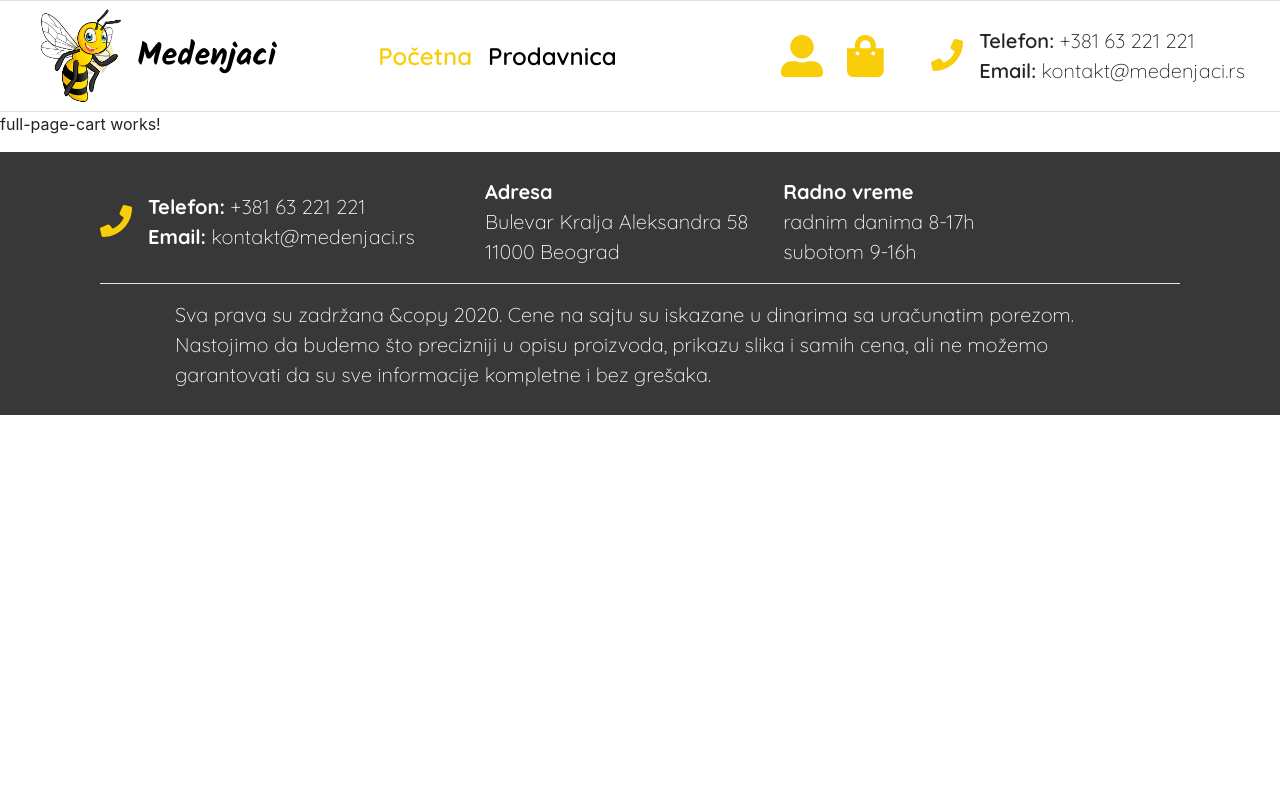
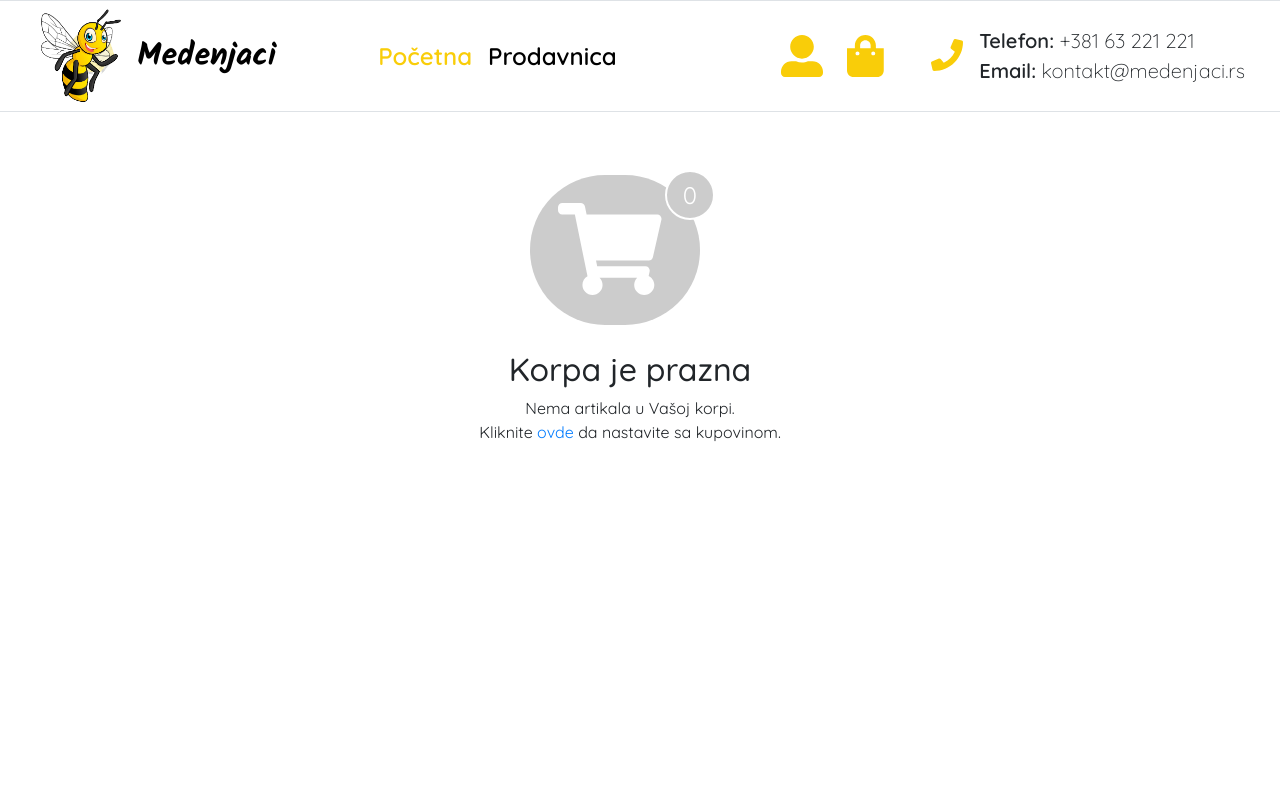
Before and after one commit to ahmet-halilovic/Medenjaci-Web, an Angular app: page /cart in a window 1280 px wide. Shown: the top 800 px of the page. Built offline with nearby package versions, Linux system fonts and the light colour scheme.

Commit message:
Add full-page cart

```diff
--- a/src/app/app.module.ts
+++ b/src/app/app.module.ts
@@ -13,6 +13,7 @@ import {ProductComponent} from './components/shop/product/product.component';
 import {ProductDetailsComponent} from './components/shop/product-details/product-details.component';
 import {FormsModule, ReactiveFormsModule} from '@angular/forms';
 import {FullPageCartComponent} from './components/shop/full-page-cart/full-page-cart.component';
+import { PointReplacerPipe } from './components/overwrittenComponents/point-replacer.pipe';
 
 @NgModule({
   declarations: [
@@ -24,6 +25,7 @@ import {FullPageCartComponent} from './components/shop/full-page-cart/full-page-
     ProductComponent,
     ProductDetailsComponent,
     FullPageCartComponent,
+    PointReplacerPipe,
   ],
   imports: [
     BrowserModule,
--- /dev/null
+++ b/src/app/components/overwrittenComponents/point-replacer.pipe.ts
@@ -0,0 +1,15 @@
+import {Pipe} from '@angular/core';
+import {DecimalPipe} from '@angular/common';
+
+@Pipe({
+  name: 'pointReplacer'
+})
+export class PointReplacerPipe extends DecimalPipe {
+
+  // @ts-ignore
+  transform(value: any, digits?: string): string {
+    // @ts-ignore
+    return super.transform(value, digits).replace(',', '.');
+  }
+
+}
--- a/src/app/components/shop/full-page-cart/full-page-cart.component.css
+++ b/src/app/components/shop/full-page-cart/full-page-cart.component.css
@@ -0,0 +1,121 @@
+.wrapper {
+  width: 100%;
+  height: auto;
+  min-height: 100vh;
+
+  padding: 1% 5%;
+  font-family: 'Quicksand';
+}
+
+.icon-container {
+  width: 170px;
+  height: 150px;
+  background-color: rgb(204, 204, 204);
+  border-radius: 350px;
+  margin-top: 50px;
+}
+
+.icon-container fa-icon {
+  color: white;
+  font-size: 92px;
+  position: relative;
+  right: 5px;
+}
+
+.number-container {
+  width: 50px;
+  height: 50px;
+  background-color: rgb(204, 204, 204);
+  border: 2px solid white;
+  border-radius: 450px;
+
+  position: relative;
+  right: 35px;
+  top: 45px;
+}
+
+.number-container span {
+  color: white;
+  font-size: 24px;
+}
+
+.text-container {
+  margin-top: 25px;
+  margin-right: 20px;
+}
+
+.text-container p {
+  text-align: center;
+}
+
+table {
+  width: 100%;
+}
+
+.header-row, .footer-row {
+  border: 1px solid black;
+  border-left: 0;
+  border-right: 0;
+}
+
+.header-row th {
+  padding: 10px 0;
+}
+
+.product td {
+  padding: 5px 0;
+  font-size: 20px;
+  font-weight: 400;
+}
+
+.product fa-icon {
+  color: red;
+  font-size: 34px;
+}
+
+.product fa-icon:hover {
+  cursor: pointer;
+}
+
+.product td input {
+  width: 100px;
+}
+
+.product img {
+  width: 125px;
+  height: 110px;
+}
+
+.footer-row {
+  padding: 10px 25px;
+}
+
+.footer-row a {
+  font-weight: 600;
+  text-decoration: none;
+}
+
+.footer-row a:hover {
+  cursor: pointer;
+}
+
+#empty-cart {
+  color: red;
+}
+
+#continue-shopping {
+  color: var(--secondary-color);
+}
+
+button {
+  background-color: var(--secondary-color);
+  padding: 10px 40px;
+  color: var(--footer-color);
+
+  border: 0px;
+  border-radius: 35px;
+}
+
+button:hover {
+  background-color: rgb(255, 235, 32);
+}
--- a/src/app/components/shop/full-page-cart/full-page-cart.component.html
+++ b/src/app/components/shop/full-page-cart/full-page-cart.component.html
@@ -1 +1,71 @@
-<p>full-page-cart works!</p>
+<div class="wrapper">
+  <h3 *ngIf="products.length > 0" class="mb-4">Korpa</h3>
+
+  <div
+    *ngIf="products.length === 0"
+    class="d-flex flex-column align-items-center no-products-container my-auto"
+  >
+    <div class="d-flex flex-row">
+      <div
+        class="icon-container d-flex justify-content-center align-items-center"
+      >
+        <fa-icon [icon]="faCart"></fa-icon>
+      </div>
+      <div
+        class="number-container d-flex justify-content-center align-items-center"
+      >
+        <span>0</span>
+      </div>
+    </div>
+    <div
+      class="text-container d-flex flex-column justify-content-center align-items-center"
+    >
+      <h2>Korpa je prazna</h2>
+      <p>
+        Nema artikala u Vašoj korpi.<br/>
+        <span>Kliknite <a [routerLink]="['/shop']">ovde</a> da
+          nastavite sa kupovinom.</span
+        >
+      </p>
+    </div>
+  </div>
+
+  <div class="products-container" *ngIf="products.length > 0">
+    <table>
+      <tr class="header-row">
+        <th style="width: 10%"></th>
+        <th style="width: 45%">Naziv proizvoda</th>
+        <th style="width: 18%;">Pojedinačna cena</th>
+        <th style="width: 12%">Količina</th>
+        <th style="width: 10%">Ukupno</th>
+        <th style="width: 5%"></th>
+      </tr>
+      <tr *ngFor="let product of products" class="product">
+        <td class="d-flex flex-row justify-content-center"><img src="{{ product.picture }}" alt=""/></td>
+        <td><span>{{product.name}}</span></td>
+        <td><span>{{product.price | pointReplacer}} RSD</span></td>
+        <td>
+          <input
+            type="number"
+            id="quantity"
+            min="0"
+            (change)="deleteOnChange($event, product)"
+            [(ngModel)]="product.quantity"
+          />
+        </td>
+        <td><span>{{product.quantity * product.price | pointReplacer}} RSD</span></td>
+        <td>
+          <fa-icon [icon]="faTrash" (click)="deleteProduct(product)"></fa-icon>
+        </td>
+      </tr>
+    </table>
+    <div class="footer-row d-flex flex-row justify-content-between">
+      <a id="empty-cart" (click)="emptyCart()">Isprazni korpu</a>
+      <a id="continue-shopping" [routerLink]="['/shop']">Nastavi kupovinu</a>
+    </div>
+    <div class="d-flex flex-column align-items-end mt-2">
+      <h5>Sve ukupno <span class="ml-5">{{getTotalPrice() | pointReplacer}} RSD</span></h5>
+      <button class="mr-4 mt-2">Dodaj u korpu</button>
+    </div>
+  </div>
+</div>
--- a/src/app/components/shop/full-page-cart/full-page-cart.component.ts
+++ b/src/app/components/shop/full-page-cart/full-page-cart.component.ts
@@ -1,4 +1,7 @@
-import { Component, OnInit } from '@angular/core';
+import {Component, OnInit} from '@angular/core';
+import {faShoppingCart, faTrash} from '@fortawesome/free-solid-svg-icons';
+import {CartService} from '../../../services/cart.service';
+import {ChosenProduct} from '../../../models/ChosenProduct';
 
 @Component({
   selector: 'app-full-page-cart',
@@ -6,10 +9,47 @@ import { Component, OnInit } from '@angular/core';
   styleUrls: ['./full-page-cart.component.css']
 })
 export class FullPageCartComponent implements OnInit {
+  faCart = faShoppingCart;
+  faTrash = faTrash;
 
-  constructor() { }
+  products: ChosenProduct[] = [];
+
+  constructor(private cartService: CartService) {
+  }
 
   ngOnInit(): void {
+    this.products = this.cartService.getProducts();
   }
 
+  getTotalQuantity() {
+    let sum = 0;
+    this.products.forEach((element) => {
+      sum += element.quantity;
+    });
+
+    return sum.toString();
+  }
+
+  getTotalPrice() {
+    let sum = 0;
+    this.products.forEach((element) => {
+      sum += element.price * element.quantity;
+    });
+
+    return sum.toString();
+  }
+
+  deleteOnChange(event: any, product: ChosenProduct) {
+    if (event.target.value === '0') {
+      this.deleteProduct(product);
+    }
+  }
+
+  deleteProduct(product: ChosenProduct) {
+    this.products = this.cartService.removeFromCart(product);
+  }
+
+  emptyCart() {
+    this.products = this.cartService.clearCart();
+  }
 }
--- a/src/app/components/shop/product-details/product-details.component.css
+++ b/src/app/components/shop/product-details/product-details.component.css
@@ -78,6 +78,10 @@
   background-color: rgb(255, 235, 32);
 }
 
+.product-recap button:focus {
+  outline: none;
+}
+
 .product-recap .quantityContainer input {
   width: 100px;
   margin-left: 10px;
--- a/src/app/components/shop/product-details/product-details.component.html
+++ b/src/app/components/shop/product-details/product-details.component.html
@@ -23,7 +23,7 @@
         <h4>{{product.name}}</h4>
         <span class="availability">Na stanju</span>
       </div>
-      <p>{{product.price}} RSD</p>
+      <p>{{product.price | pointReplacer}} RSD</p>
       <hr>
       <span>{{product.description}}</span>
       <div class="quantityContainer mt-2">
@@ -43,7 +43,7 @@
       </div>
       <br>
       <div class="d-flex flex-row justify-content-center mb-1">
-        <button>Dodaj u korpu</button>
+        <button (click)="addToCart()">Dodaj u korpu</button>
       </div>
     </div>
   </div>
--- a/src/app/components/shop/product/product.component.html
+++ b/src/app/components/shop/product/product.component.html
@@ -3,6 +3,7 @@
     <img src="{{product.picture}}" class="card-img-top"/>
     <div
       class="card-img-overlay d-flex flex-column justify-content-center align-items-center"
+      (click)="navigateToProductDetails()"
     >
       <h2 class="overlayText text-light my-auto">
         Detaljnije<br/>
@@ -12,7 +13,7 @@
   <div class="card-body d-flex flex-column justify-content-center align-items-center">
     <div class="d-flex flex-row justify-content-between w-100">
       <h6>{{product.name}}</h6>
-      <p>{{product.price}} RSD</p>
+      <p>{{product.price | pointReplacer}} RSD</p>
     </div>
     <a (click)="navigateToProductDetails()">Detaljnije</a>
   </div>
--- /dev/null
+++ b/src/app/models/ChosenProduct.ts
@@ -0,0 +1,10 @@
+import {Product} from './Product';
+
+export class ChosenProduct extends Product {
+  quantity: number;
+
+  constructor(product: Product, quantity: number) {
+    super(product.id, product.name, product.price, product.picture, product.description, product.manual, product.category);
+    this.quantity = quantity;
+  }
+}
--- /dev/null
+++ b/src/app/services/cart.service.ts
@@ -0,0 +1,60 @@
+import {Injectable} from '@angular/core';
+import {ChosenProduct} from '../models/ChosenProduct';
+
+@Injectable({
+  providedIn: 'root'
+})
+export class CartService {
+  products: ChosenProduct[] = [];
+
+  constructor() {
+    // let ch = new ChosenProduct(new Product(
+    //   1,
+    //   'Livadski med',
+    //   999,
+    //   'https://lh3.googleusercontent.com/proxy/aMsZs3VzCUF2aK8_x9c77sFQ9dEtf7B50NYYsyzV9McT7n5RiKwblYTC8u641-0jKXKAo_GEjm80UvyiED2IyL4HtQaNN7yQsyAD6TZLox4MWfCOEH_HiAxHmYJg',
+    //   'Domaci livadski med.',
+    //   'Koristiti svako jutro uz caj.',
+    //   'Med'), 2);
+    //
+    // let ch1 = new ChosenProduct(new Product(
+    //   2,
+    //   'Livadski med',
+    //   999,
+    //   'https://lh3.googleusercontent.com/proxy/aMsZs3VzCUF2aK8_x9c77sFQ9dEtf7B50NYYsyzV9McT7n5RiKwblYTC8u641-0jKXKAo_GEjm80UvyiED2IyL4HtQaNN7yQsyAD6TZLox4MWfCOEH_HiAxHmYJg',
+    //   'Domaci livadski med.',
+    //   'Koristiti svako jutro uz caj.',
+    //   'Med'), 2);
+    //
+    // this.products.push(ch, ch1);
+  }
+
+  getProducts(): ChosenProduct[] {
+    return this.products;
+  }
+
+  addToCart(product: ChosenProduct) {
+    let index = this.products.findIndex((obj) => obj.id === product.id);
+
+    if (index >= 0) {
+      this.products[index].quantity += product.quantity;
+    } else {
+      this.products.push(product);
+    }
+
+    console.log(this.products);
+  }
+
+  removeFromCart(product: ChosenProduct) {
+    let index = this.products.indexOf(product);
+    this.products.splice(index, 1);
+
+    return this.products;
+  }
+
+  clearCart() {
+    this.products = [];
+
+    return this.products;
+  }
+}
```
Also changed, not shown: src/app/components/shop/product-details/product-details.component.ts (+10 -1 lines).
